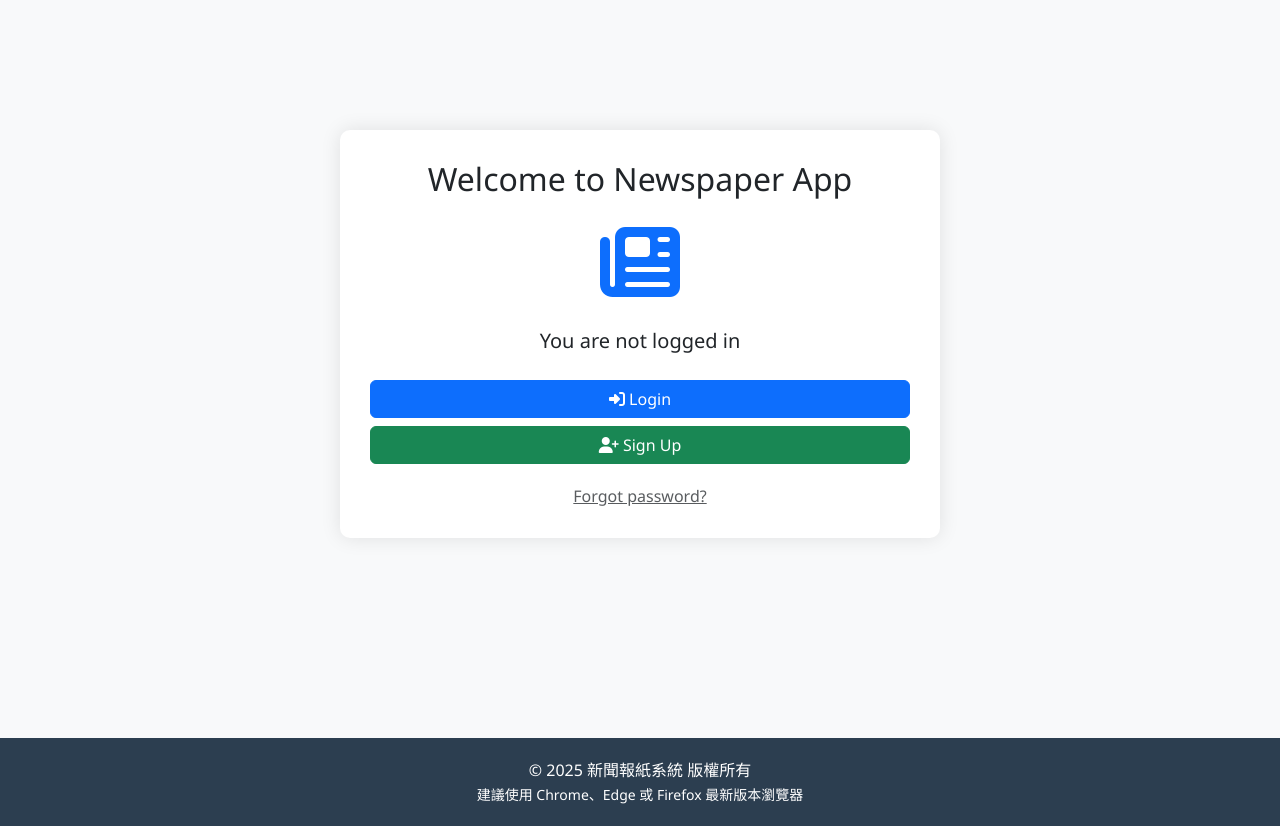
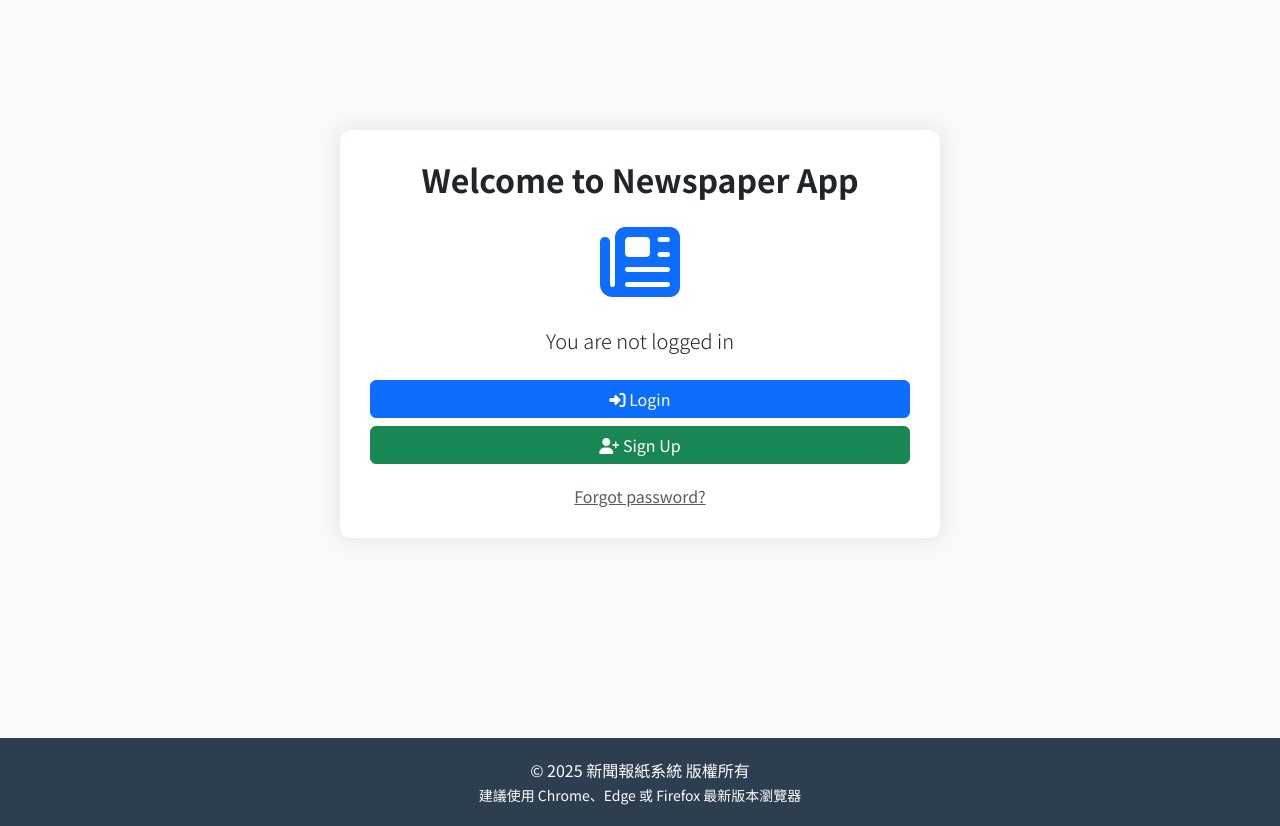
Before and after one commit to leowu0329/testproject, a Django app: template templates/home.html in a window 1280 px wide. Run offline with Django 5.2, Linux system fonts and the light colour scheme; the template is opened without the code that fills it, so the values that code supplies are empty; some libraries are stand-ins or nearby versions.

Commit message:
加入google font

```diff
--- a/templates/base.html
+++ b/templates/base.html
@@ -4,6 +4,11 @@
     <meta charset="UTF-8">
     <meta name="viewport" content="width=device-width, initial-scale=1.0">
     <meta name="description" content="新聞報紙應用系統">
+
+    <!-- Google Fonts -->
+    <link rel="preconnect" href="https://fonts.googleapis.com">
+    <link rel="preconnect" href="https://fonts.gstatic.com" crossorigin>
+    <link href="https://fonts.googleapis.com/css2?family=Noto+Sans+TC:wght@300;400;500;700&family=Roboto:wght@300;400;500;700&display=swap" rel="stylesheet">
 
     <!-- Bootstrap 5.3.2 CSS -->
     <link href="https://cdn.jsdelivr.net/npm/bootstrap@5.3.2/dist/css/bootstrap.min.css" rel="stylesheet" integrity="sha384-T3c6CoIi6uLrA9TneNEoa7RxnatzjcDSCmG1MXxSR1GAsXEV/Dwwykc2MPK8M2HN" crossorigin="anonymous">
@@ -20,11 +25,18 @@
             --primary-color: #2c3e50;
             --secondary-color: #3498db;
             --accent-color: #e74c3c;
+            --font-noto: 'Noto Sans TC', sans-serif;
+            --font-roboto: 'Roboto', sans-serif;
         }
 
         body {
-            font-family: 'Microsoft JhengHei', 'Segoe UI', Tahoma, Geneva, Verdana, sans-serif;
+            font-family: var(--font-noto), 'Microsoft JhengHei', 'Segoe UI', Tahoma, Geneva, Verdana, sans-serif;
             background-color: #f8f9fa;
+        }
+
+        /* 英文使用 Roboto 字體 */
+        .en-font {
+            font-family: var(--font-roboto), sans-serif;
         }
 
         .navbar-custom {
@@ -33,12 +45,14 @@
         }
 
         .navbar-brand {
-            font-weight: 600;
+            font-weight: 700;
+            font-family: var(--font-noto), sans-serif;
         }
 
         .dropdown-menu {
             border: none;
             box-shadow: 0 5px 15px rgba(0,0,0,0.1);
+            font-family: var(--font-noto), sans-serif;
         }
 
         .dropdown-item:hover {
@@ -56,6 +70,18 @@
             color: white;
             padding: 20px 0;
             margin-top: 50px;
+            font-family: var(--font-noto), sans-serif;
+        }
+
+        /* 按鈕字體設定 */
+        .btn {
+            font-family: var(--font-noto), sans-serif;
+        }
+
+        /* 標題字體設定 */
+        h1, h2, h3, h4, h5, h6 {
+            font-family: var(--font-noto), sans-serif;
+            font-weight: 700;
         }
     </style>
 
```
Also changed, not shown: db.sqlite3.
